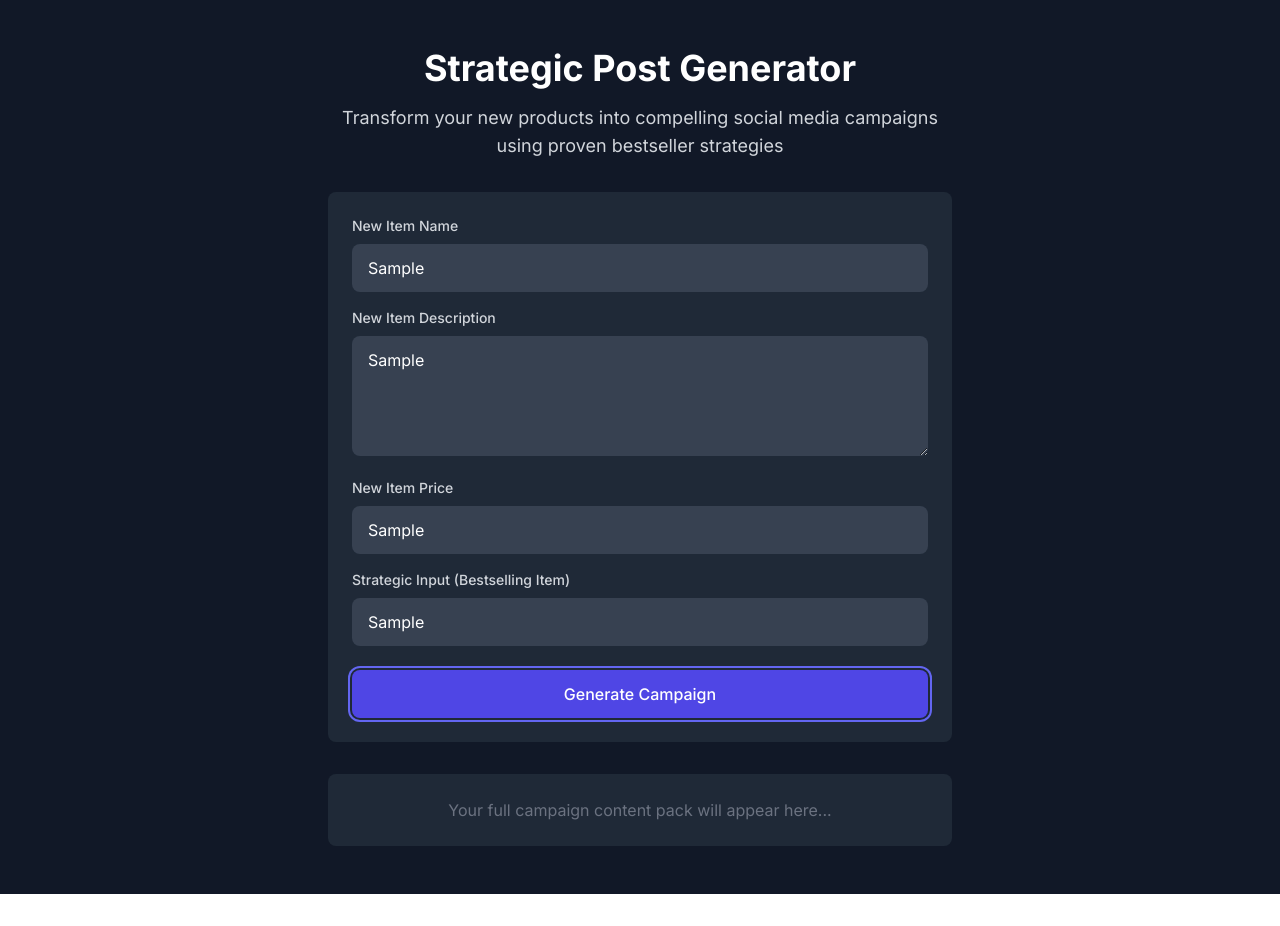
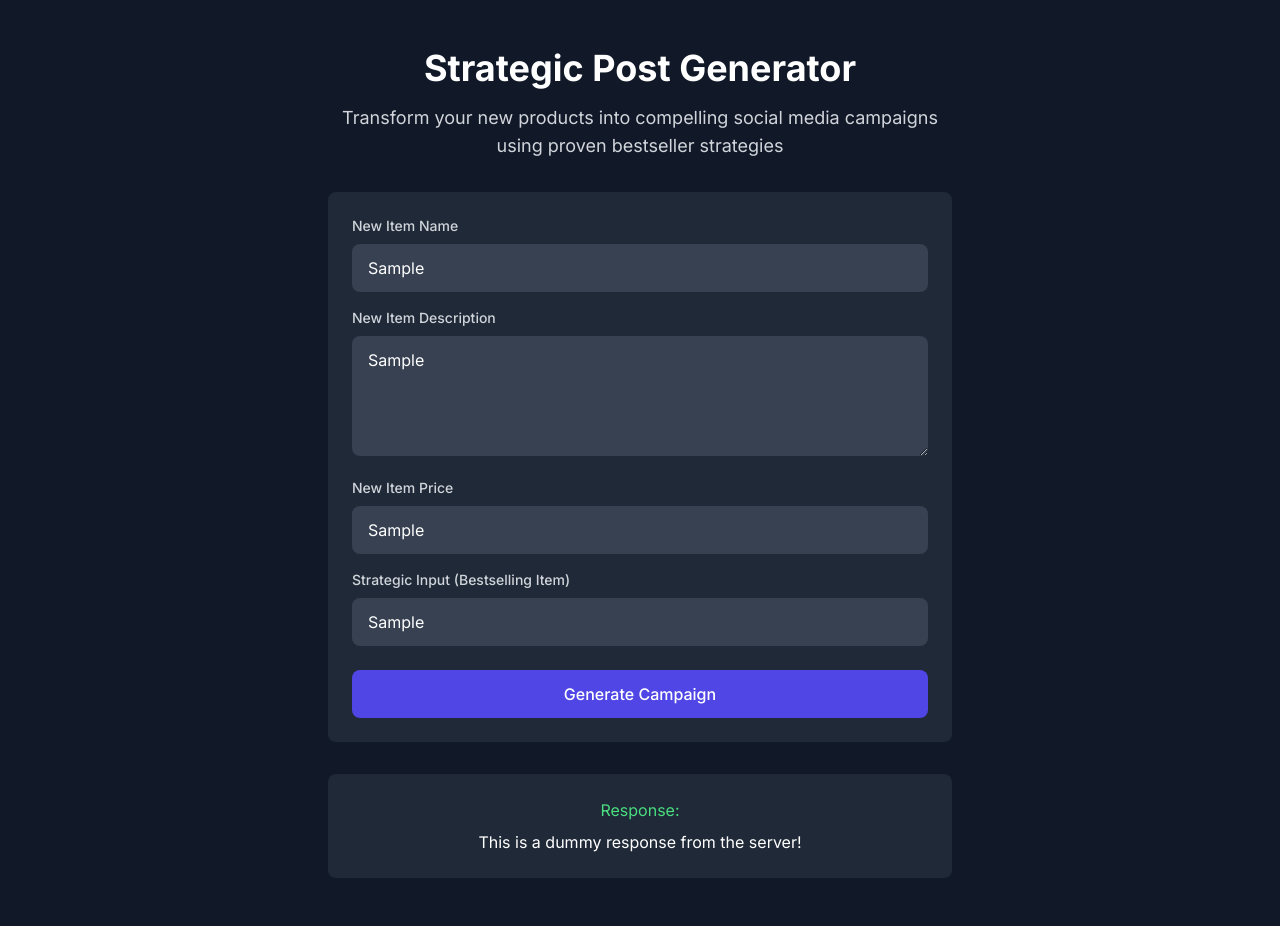
Before and after one commit to zsaaad/New-Item-Social-Post-Automator, a Next.js app: page / in a window 1280 px wide. Both pictures are taken after typing "Sample", "Sample", "Sample", "Sample" into the empty fields and a click on the button "Generate Campaign". Before the commit the page ends 894 px from the top, so only its background shows below. Built offline with nearby package versions, Linux system fonts and the light colour scheme.

Commit message:
Phase 2: Add API route and wire up form submission with loading states

```diff
--- /dev/null
+++ b/app/api/generate/route.ts
@@ -0,0 +1,22 @@
+import { NextRequest, NextResponse } from 'next/server'
+
+export async function POST(request: NextRequest) {
+  try {
+    // Parse the incoming JSON body
+    const body = await request.json()
+
+    // Log the incoming data to console
+    console.log('Received form data:', body)
+
+    // Return hardcoded response
+    return NextResponse.json({
+      message: "This is a dummy response from the server!"
+    })
+  } catch (error) {
+    console.error('Error processing request:', error)
+    return NextResponse.json(
+      { error: 'Failed to process request' },
+      { status: 500 }
+    )
+  }
+}
--- a/app/page.tsx
+++ b/app/page.tsx
@@ -10,6 +10,10 @@ export default function Home() {
     strategicInput: ''
   })
 
+  const [isLoading, setIsLoading] = useState(false)
+  const [response, setResponse] = useState<string | null>(null)
+  const [error, setError] = useState<string | null>(null)
+
   const handleInputChange = (e: React.ChangeEvent<HTMLInputElement | HTMLTextAreaElement>) => {
     const { name, value } = e.target
     setFormData(prev => ({
@@ -18,10 +22,32 @@ export default function Home() {
     }))
   }
 
-  const handleSubmit = (e: React.FormEvent) => {
+  const handleSubmit = async (e: React.FormEvent) => {
     e.preventDefault()
-    // TODO: Implement campaign generation logic
-    console.log('Form submitted:', formData)
+    setIsLoading(true)
+    setError(null)
+    setResponse(null)
+
+    try {
+      const res = await fetch('/api/generate', {
+        method: 'POST',
+        headers: {
+          'Content-Type': 'application/json',
+        },
+        body: JSON.stringify(formData),
+      })
+
+      if (!res.ok) {
+        throw new Error(`HTTP error! status: ${res.status}`)
+      }
+
+      const data = await res.json()
+      setResponse(data.message)
+    } catch (err) {
+      setError(err instanceof Error ? err.message : 'An error occurred')
+    } finally {
+      setIsLoading(false)
+    }
   }
 
   return (
@@ -112,17 +138,41 @@ export default function Home() {
           {/* Submit Button */}
           <button
             type="submit"
-            className="w-full mt-6 bg-indigo-600 hover:bg-indigo-700 text-white font-medium py-3 px-6 rounded-lg transition-colors duration-200 focus:outline-none focus:ring-2 focus:ring-indigo-500 focus:ring-offset-2 focus:ring-offset-gray-800"
+            disabled={isLoading}
+            className="w-full mt-6 bg-indigo-600 hover:bg-indigo-700 disabled:bg-indigo-400 disabled:cursor-not-allowed text-white font-medium py-3 px-6 rounded-lg transition-colors duration-200 focus:outline-none focus:ring-2 focus:ring-indigo-500 focus:ring-offset-2 focus:ring-offset-gray-800"
           >
-            Generate Campaign
+            {isLoading ? 'Generating...' : 'Generate Campaign'}
           </button>
         </form>
 
-        {/* Output Area (Placeholder) */}
+        {/* Output Area */}
         <div className="mt-8 bg-gray-800 rounded-lg p-6">
-          <p className="text-gray-500 text-center">
-            Your full campaign content pack will appear here...
-          </p>
+          {isLoading && (
+            <div className="text-center">
+              <div className="inline-block animate-spin rounded-full h-8 w-8 border-b-2 border-indigo-600 mb-4"></div>
+              <p className="text-gray-400">Generating your campaign...</p>
+            </div>
+          )}
+
+          {error && (
+            <div className="text-center">
+              <p className="text-red-400 mb-2">Error:</p>
+              <p className="text-red-300">{error}</p>
+            </div>
+          )}
+
+          {response && (
+            <div className="text-center">
+              <p className="text-green-400 mb-2">Response:</p>
+              <p className="text-white">{response}</p>
+            </div>
+          )}
+
+          {!isLoading && !error && !response && (
+            <p className="text-gray-500 text-center">
+              Your full campaign content pack will appear here...
+            </p>
+          )}
         </div>
       </div>
     </main>
--- a/next.config.js
+++ b/next.config.js
@@ -1,8 +1,6 @@
 /** @type {import('next').NextConfig} */
 const nextConfig = {
-  experimental: {
-    appDir: true,
-  },
+  // Configuration options can be added here as needed
 }
 
 module.exports = nextConfig
```
